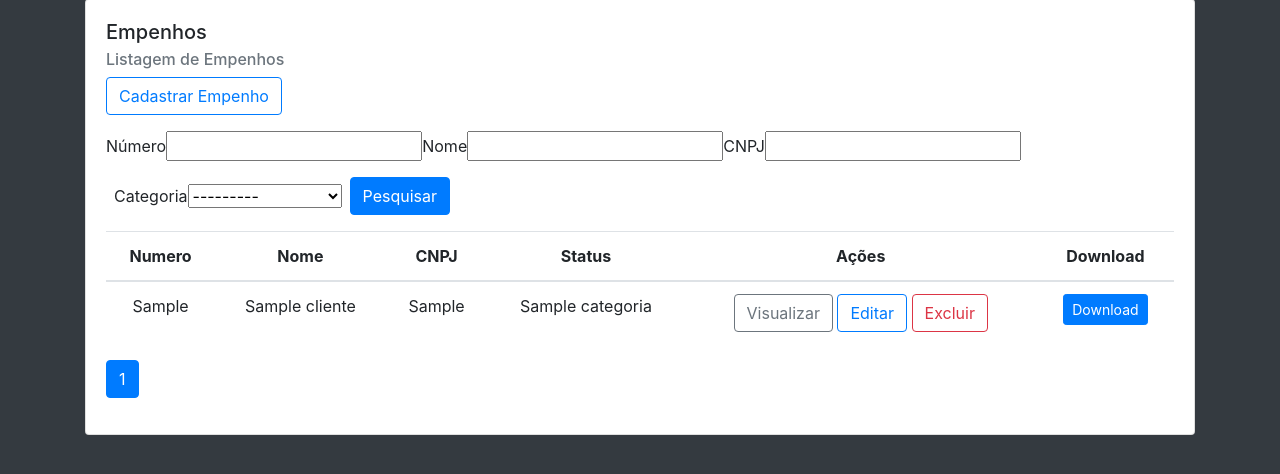
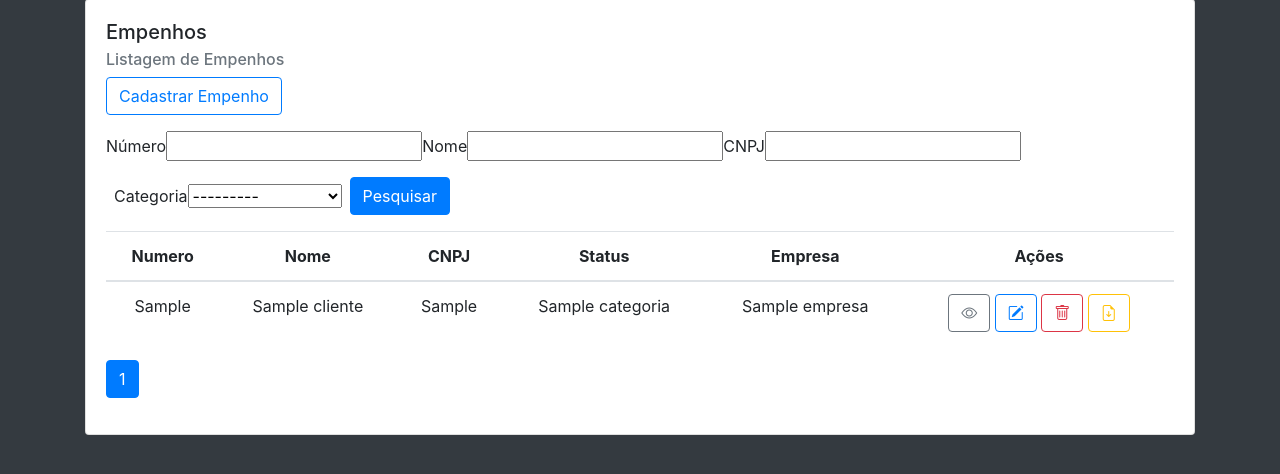
Before and after one commit to GustavoLaureth/projeto, a Django app: page / in a window 1280 px wide. Shown: the part 105-579 px from the top of the page. Run offline with Django 3.2, Linux system fonts and the light colour scheme; tables that the repository leaves empty hold one stand-in row (values such as "Sample post"); some libraries are stand-ins or nearby versions.

Commit message:
update index

```diff
--- a/cliente/templates/cliente/cliente.html
+++ b/cliente/templates/cliente/cliente.html
@@ -48,8 +48,8 @@
                         <th scope="col" class="text-center">Nome</th>
                         <th scope="col" class="text-center">CNPJ</th>
                         <th scope="col" class="text-center">Status</th>
+                        <th scope="col" class="text-center">Empresa</th>
                         <th scope="col" class="text-center">Ações</th>
-                        <th scope="col" class="text-center">Download</th>
                     </tr>
                 </thead>
                 <tbody>
@@ -60,12 +60,13 @@
                         <td class="text-center">{{ cliente.nome }}</td>
                         <td class="text-center">{{ cliente.cnpj }}</td>
                         <td class="text-center">{{ cliente.categoria }}</td>
+                        <td class="text-center">{{ cliente.empresa }}</td>
                         <td class="text-center">
-                            <a href="/cliente/detalhe/{{ cliente.id }}" class="btn btn-outline-secondary">Visualizar</a>
-                            <a href="/cliente/edit/{{ cliente.id }}/" class="btn btn-outline-primary">Editar</a>
-                            <a href="/cliente/delete/{{ cliente.id }}/" class="btn btn-outline-danger">Excluir</a>
+                            <a href="/cliente/detalhe/{{ cliente.id }}" class="btn btn-outline-secondary"><i class="bi bi-eye"></i></a>
+                            <a href="/cliente/edit/{{ cliente.id }}/" class="btn btn-outline-primary"><i class="bi bi-pencil-square"></i></a>
+                            <a href="/cliente/delete/{{ cliente.id }}/" class="btn btn-outline-danger"><i class="bi bi-trash"></i></a>
+                            <a href="{{ cliente.empenho.url }}" download class="btn btn-outline-warning" target="_blank"><i class="bi bi-file-earmark-arrow-down"></i></a>
                         </td>
-                        <td class="text-center"><a href="{{ cliente.empenho.url }}" download class="btn btn-primary btn-sm" target="_blank">Download</a></td>
                     </tr>
                     {% endfor %}
                 </tbody>
--- a/templates/partials/_head.html
+++ b/templates/partials/_head.html
@@ -7,4 +7,5 @@
   <!-- Bootstrap core CSS -->
   <link href="{% static 'vendor/bootstrap/css/bootstrap.min.css' %}" rel="stylesheet">
   <link rel="stylesheet" href="{% static 'vendor/css/style.css' %}">
+  <link rel="stylesheet" href="https://cdn.jsdelivr.net/npm/bootstrap-icons@1.10.3/font/bootstrap-icons.css">
 </head>
```
